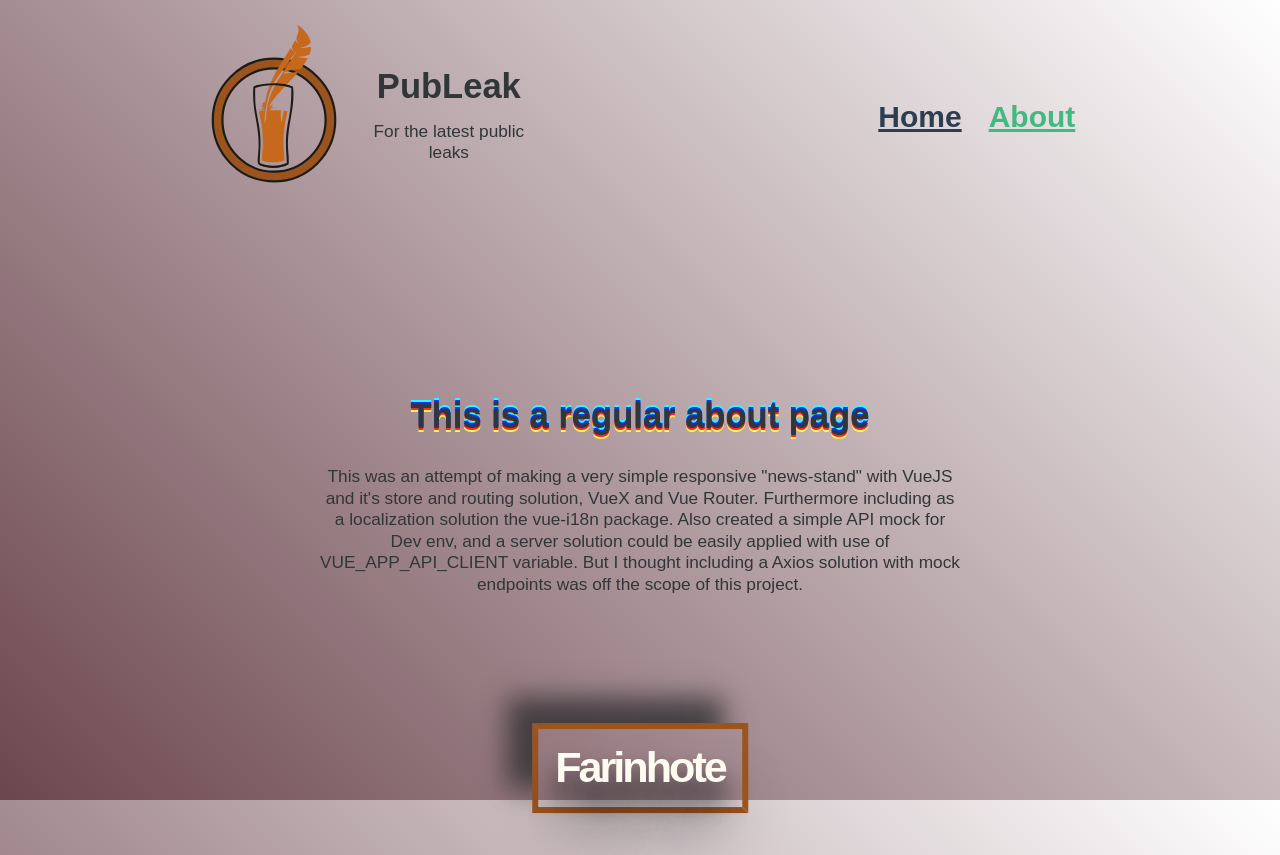
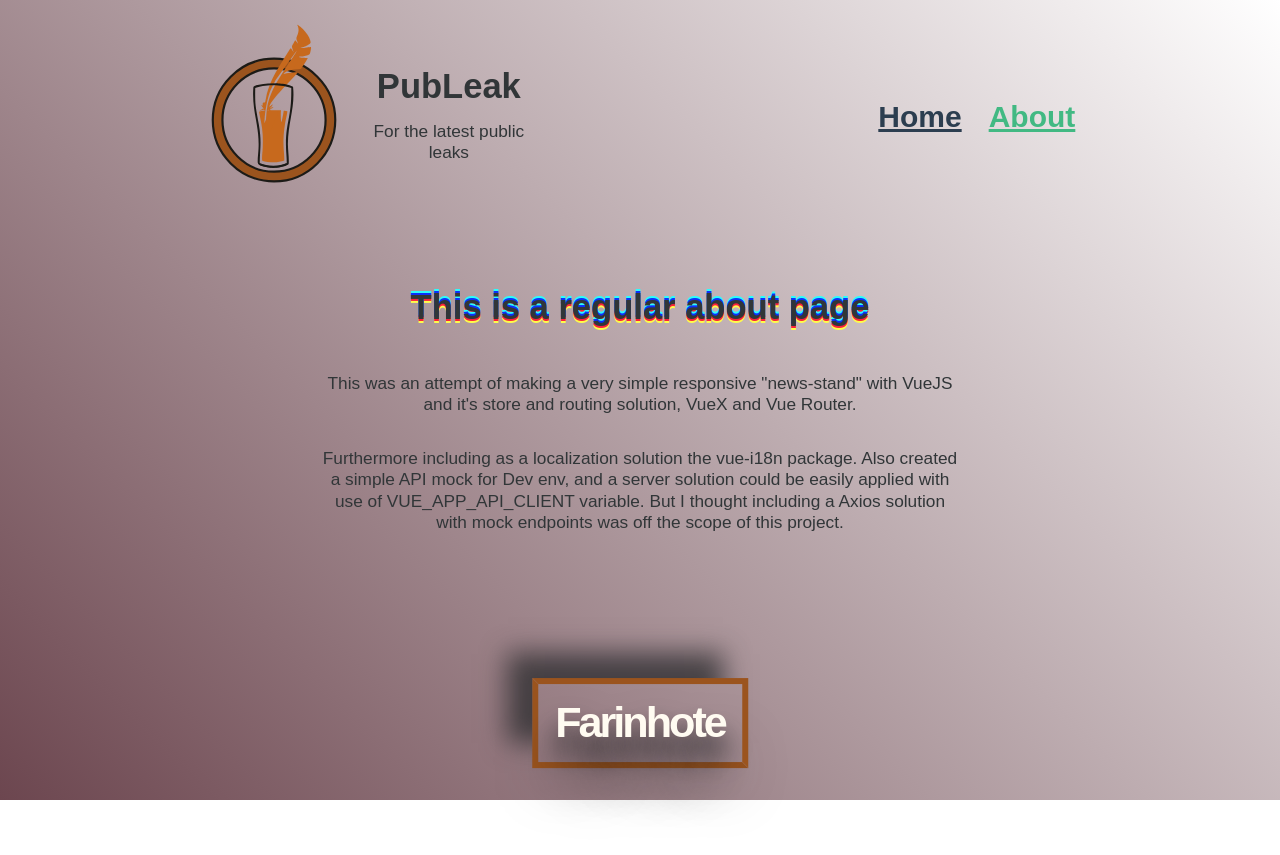
Before and after one commit to farinhote/publeak, a Vue app: page /about in a window 1280 px wide. After the commit the page ends 800 px from the top, so only its background shows below. Built offline with nearby package versions, Linux system fonts and the light colour scheme.

Commit message:
Added V-for that uses localization options

```diff
--- a/src/components/AboutText.vue
+++ b/src/components/AboutText.vue
@@ -1,7 +1,14 @@
 <template>
   <div id="about-text">
     <h1>{{ $t("about.title") }}</h1>
-    <p>{{ $t("about.tech") }}</p>
+    <div class="text">
+      <p
+        v-for="line in this.$t('about.tech')"
+        :key="line"
+      >
+        {{ line }}
+      </p>
+    </div>
     <a
       href="https://github.com/farinhote/"
       target="_blank"
@@ -17,18 +24,21 @@ export default {
 
 <style scoped>
 #about-text {
-  padding: 5em 0;
   width: 100%;
 }
 
 h1 {
   line-height: 1.5em;
-  text-shadow: 0 -0.0625em 0 #0c2ffb, 0 -0.125em 0 #2cfcfd,
-    0 0.0625em 0 #fb203b, 0 0.125em 0 #fefc4b;
+  text-shadow: 0 -0.0625em 0 #0c2ffb, 0 -0.125em 0 #2cfcfd, 0 0.0625em 0 #fb203b,
+    0 0.125em 0 #fefc4b;
 }
 
 p {
   margin: auto;
+  padding: 1rem;
+}
+
+.text {
   padding: 0 0 10em 0;
 }
 
@@ -60,25 +70,25 @@ a {
 
 a:before,
 a:after {
-  content: '';
-  padding: .9em .4em;
+  content: "";
+  padding: 0.9em 0.4em;
   position: absolute;
   left: 50%;
   width: 100%;
   top: 50%;
   display: block;
-  border: 6px solid #9B541E;
+  border: 6px solid #9b541e;
   transform: translateX(-50%) translateY(-50%) rotate(0deg);
   animation: 10s infinite alternate ease-in-out tipsy;
 }
 
 a:before {
-  border-color: #9B541E #9B541E rgba(0, 0, 0, 0) rgba(0, 0, 0, 0);
+  border-color: #9b541e #9b541e rgba(0, 0, 0, 0) rgba(0, 0, 0, 0);
   z-index: -1;
 }
 
 a:after {
-  border-color: rgba(0, 0, 0, 0) rgba(0, 0, 0, 0) #9B541E #9B541E;
-  box-shadow: 25px 25px 25px rgba(46, 46, 49, .8);
+  border-color: rgba(0, 0, 0, 0) rgba(0, 0, 0, 0) #9b541e #9b541e;
+  box-shadow: 25px 25px 25px rgba(46, 46, 49, 0.8);
 }
 </style>
--- a/src/locales/en.js
+++ b/src/locales/en.js
@@ -12,7 +12,10 @@ const ENGLISH_TRANSLATIONS = {
   },
   about: {
     title: 'This is a regular about page',
-    tech: 'This was an attempt of making a very simple responsive "news-stand" with VueJS and it\'s store and routing solution, VueX and Vue Router. Furthermore including as a localization solution the vue-i18n package. Also created a simple API mock for Dev env, and a server solution could be easily applied with use of VUE_APP_API_CLIENT variable. But I thought including a Axios solution with mock endpoints was off the scope of this project.',
+    tech: [
+      'This was an attempt of making a very simple responsive "news-stand" with VueJS and it\'s store and routing solution, VueX and Vue Router.',
+      'Furthermore including as a localization solution the vue-i18n package. Also created a simple API mock for Dev env, and a server solution could be easily applied with use of VUE_APP_API_CLIENT variable. But I thought including a Axios solution with mock endpoints was off the scope of this project.',
+    ],
   },
 };
 
```
